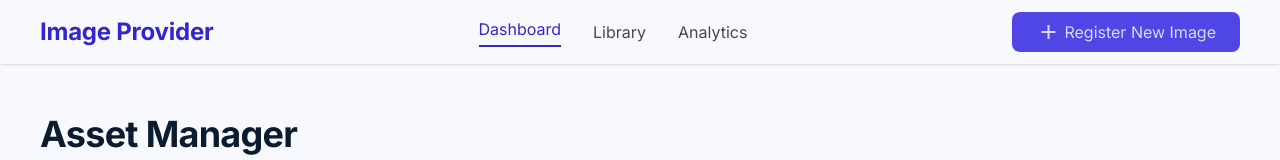
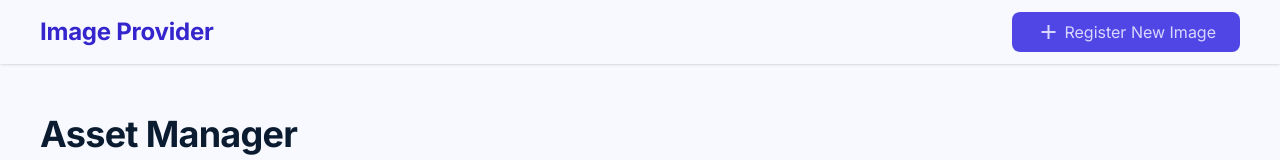
Before and after one commit to miguel-jaeger/image-provider, a React (Vite) app in the folder app/: page / in a window 1280 px wide. Shown: the top 160 px of the page. Built offline with nearby package versions, Linux system fonts and the light colour scheme; no server answers.

Commit message:
remove menu

```diff
--- a/app/src/components/layout/NavBar.tsx
+++ b/app/src/components/layout/NavBar.tsx
@@ -7,11 +7,6 @@ interface NavBarProps {
 export function NavBar({ onRegisterClick }: NavBarProps) {
   const location = useLocation()
 
-  const navLinks = [
-    { to: '/', label: 'Dashboard' },
-    { to: '/library', label: 'Library' },
-    { to: '/analytics', label: 'Analytics' }
-  ]
 
   return (
     <nav className="fixed top-0 w-full z-50 bg-surface/80 glass-nav shadow-sm">
@@ -22,21 +17,7 @@ export function NavBar({ onRegisterClick }: NavBarProps) {
           </Link>
         </div>
 
-        <div className="hidden md:flex items-center gap-xl">
-          {navLinks.map((link) => (
-            <Link
-              key={link.to}
-              to={link.to}
-              className={`font-body-md transition-colors ${
-                location.pathname === link.to
-                  ? 'text-primary border-b-2 border-primary pb-1'
-                  : 'text-on-surface-variant hover:text-primary'
-              }`}
-            >
-              {link.label}
-            </Link>
-          ))}
-        </div>
+
 
         <button
           onClick={onRegisterClick}
```
